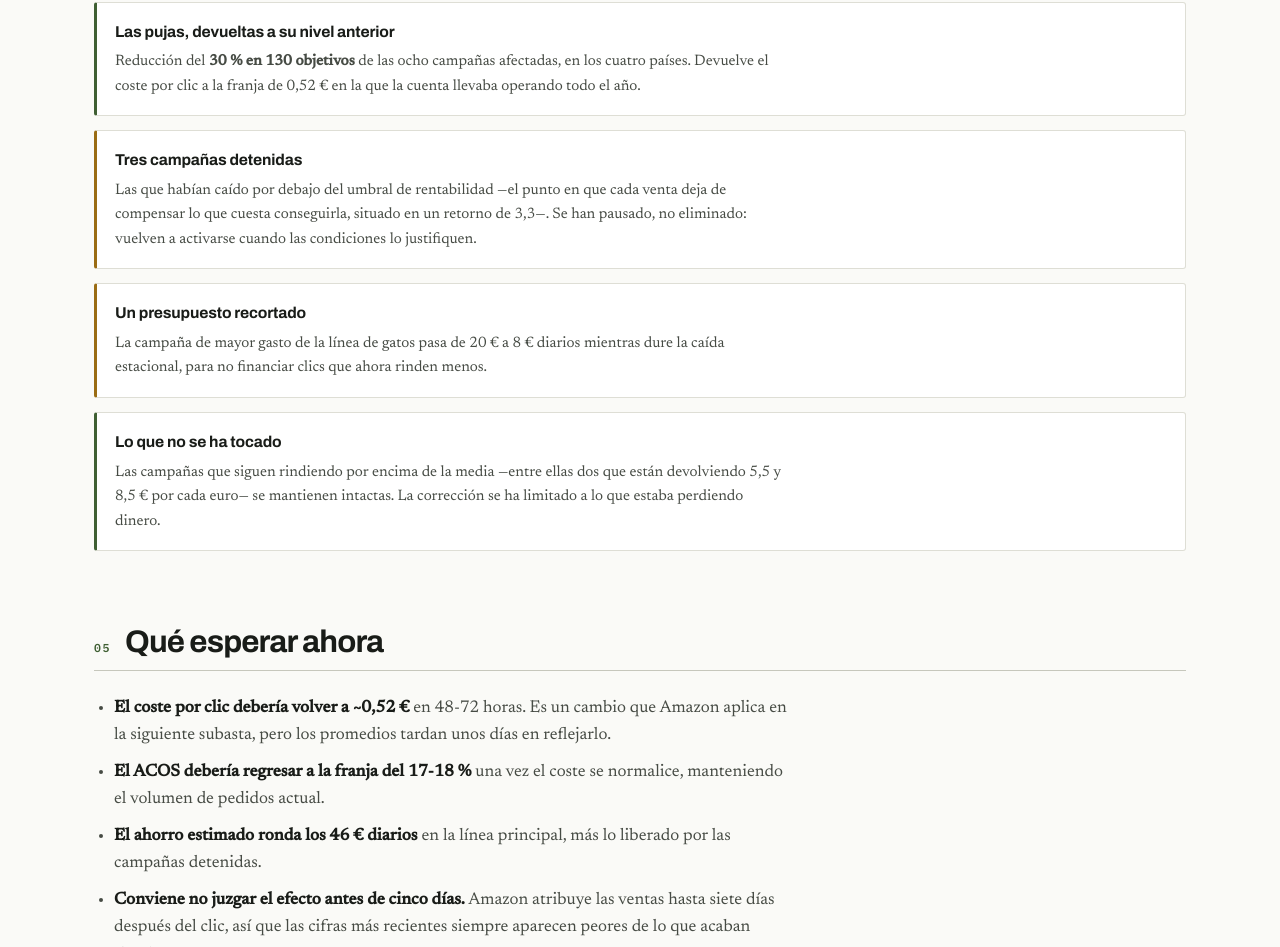
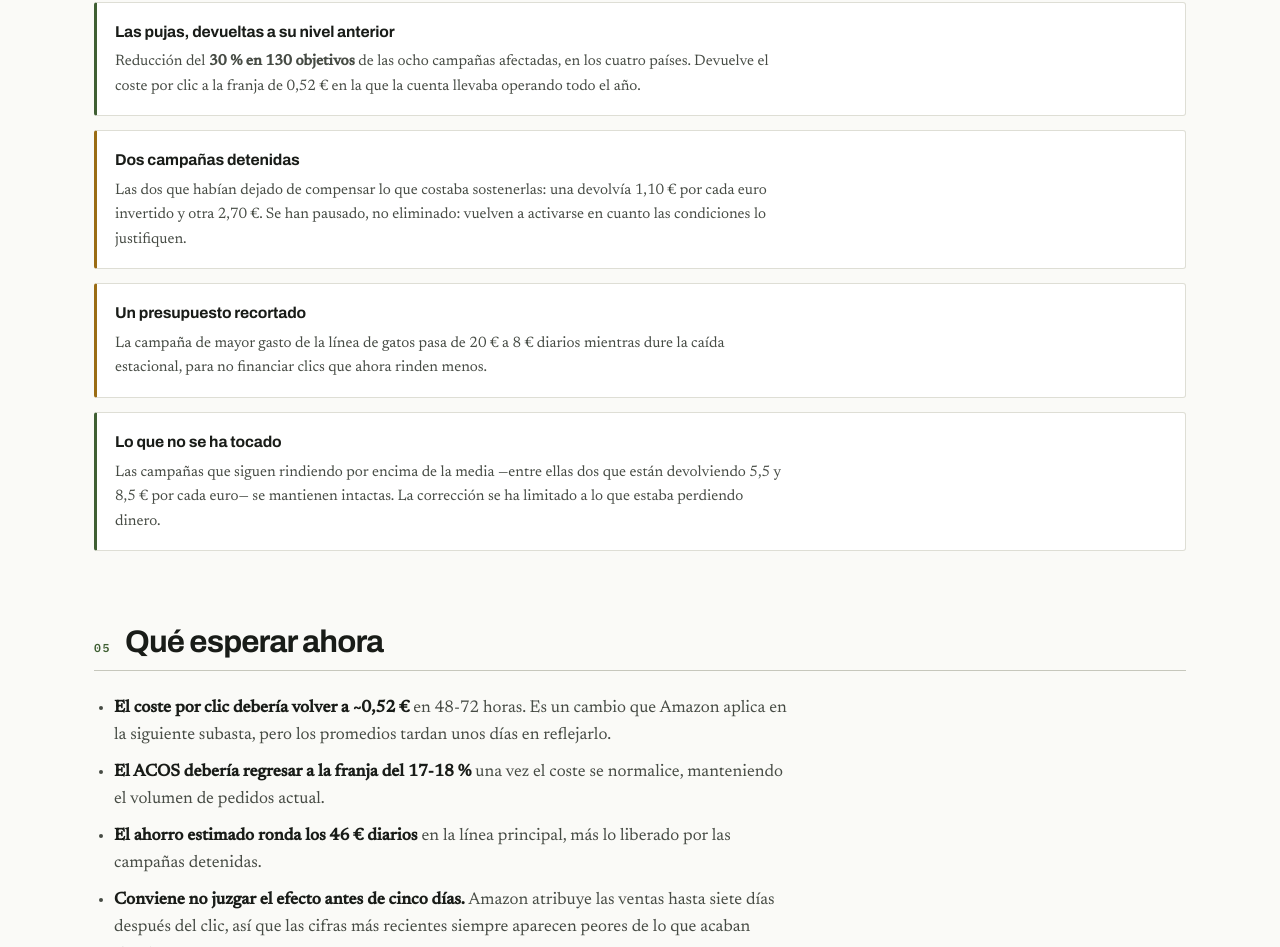
Before and after one commit to jonathanlopez967-u/mis-webs, a plain HTML site: page nafra-revision-septiembre-4d93209fa7ad.html in a window 1280 px wide. Shown: the part 2615-3562 px from the top of the page. Drawn offline with Linux system fonts and the light colour scheme.

Commit message:
Update Nafra Home review: two campaigns paused, not three
SB FR was reactivated by the account owner.

Co-Authored-By: Claude Opus 5 <noreply@anthropic.com>

```diff
--- a/nafra-revision-septiembre-4d93209fa7ad.html
+++ b/nafra-revision-septiembre-4d93209fa7ad.html
@@ -234,8 +234,8 @@ ul.body li b{color:var(--ink);font-weight:600}
   </div>
 
   <div class="card w">
-    <h4>Tres campañas detenidas</h4>
-    <p>Las que habían caído por debajo del umbral de rentabilidad —el punto en que cada venta deja de compensar lo que cuesta conseguirla, situado en un retorno de 3,3—. Se han pausado, no eliminado: vuelven a activarse cuando las condiciones lo justifiquen.</p>
+    <h4>Dos campañas detenidas</h4>
+    <p>Las dos que habían dejado de compensar lo que costaba sostenerlas: una devolvía 1,10 € por cada euro invertido y otra 2,70 €. Se han pausado, no eliminado: vuelven a activarse en cuanto las condiciones lo justifiquen.</p>
   </div>
 
   <div class="card w">
```
